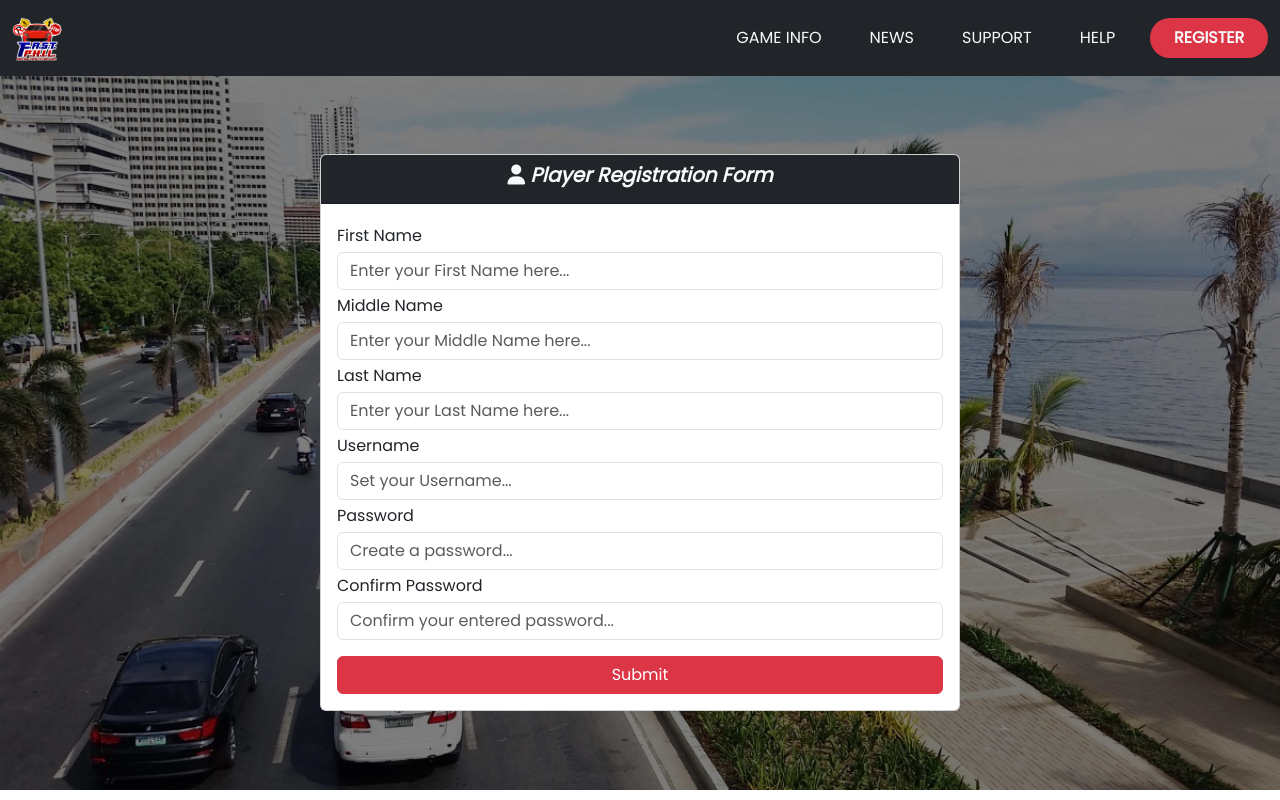
After one commit to josesnts/FAST-PHIL-Driving-Simulation-Game, a PHP site: page /preGame/register.php in a window 1280 px wide. The commit adds this page. Run offline with PHP 8.4, Linux system fonts and the light colour scheme; some libraries are stand-ins or nearby versions.

Commit message:
Register Added

```diff
--- a/functions/header.php
+++ b/functions/header.php
@@ -1,7 +1,7 @@
 <meta charset="UTF-8">
     <meta name="viewport" content="width=device-width, initial-scale=1.0">
     <!-- Favicon -->
-    <link rel="icon" type="image/x-icon" href="images/FAST-PHIL-LOGO.ico">
+    <link rel="icon" type="image/x-icon" href="../images/FAST-PHIL-LOGO.ico">
     <!-- CSS Link  -->
     <link rel="stylesheet" href="styles.css">
     <!-- Bootstrap CSS Link -->
--- a/functions/navbar.php
+++ b/functions/navbar.php
@@ -2,8 +2,8 @@
 <nav class="navbar navbar-expand-lg bg-dark">
         <div class="container-fluid">
 
-<a class="navbar-brand text-light fw-bold" href="index.php">
-    <img src="images/FAST-PHIL-LOGO.png" alt="Logo" width="50" height="50" class="d-inline-block align-text-center animate__animated animate__flip">
+<a class="navbar-brand text-light fw-bold" href="../index.php">
+    <img src="../images/FAST-PHIL-LOGO.png" alt="Logo" width="50" height="50" class="d-inline-block align-text-center animate__animated animate__flip">
 </a>
 <!-- Toggler Button -->
 <button class="navbar-toggler" type="button" data-bs-toggle="collapse" data-bs-target="#navbarSupportedContent" aria-controls="navbarSupportedContent" aria-expanded="false" aria-label="Toggle navigation">
@@ -24,7 +24,7 @@
                 <li class="nav-item navbarOption">
                 <a class="nav-link text-light px-4" href="index.php">HELP</a>
                 </li>\                <li class="nav-item">
-                <a class="nav-link active text-light bg-danger rounded-pill px-4 fw-bold animate__animated animate__bounceIn" aria-current="page" href="index.php">
+                <a class="nav-link active text-light bg-danger rounded-pill px-4 fw-bold animate__animated animate__bounceIn" aria-current="page" href="../preGame/register.php">
                     <b>
                         REGISTER
                     </b>
--- /dev/null
+++ b/preGame/register.php
@@ -0,0 +1,134 @@
+<?php
+
+include "../databaseConnection/connect.php";
+
+  if (isset($_POST['submit'])) {
+
+    $firstName = $_POST['firstName'];
+
+    $middleName = $_POST['middleName'];
+
+    $lastName = $_POST['lastName'];
+
+    $username = $_POST['username'];
+
+    $password = $_POST['password'];
+
+    $confirmPassword = $_POST['confirmPassword'];
+
+    $hashPassword = password_hash($password, PASSWORD_DEFAULT);
+
+    date_default_timezone_set("Asia/Manila");
+    $dateRegistered = date("Y-m-d H:i:s");
+
+    // TRY: PASSWORD CONFIRMATION: SUCCESS
+    if ($_POST["password"] === $_POST["confirmPassword"]) {
+        $user_information_insert = "INSERT INTO `fastphildsg_users` (`firstName`, `middleName`, `lastName`, `username`, `password`, `dateCreated`, `dateUpdated`) VALUES
+        ('$firstName','$middleName','$lastName', '$username', '$hashPassword', '$dateRegistered', '$dateRegistered')";
+        $result = $connect->query($user_information_insert);
+
+                // TRY: USER INFORMATION INSERTION: SUCCESS
+                if ($result === TRUE) {
+                    echo
+                    '<script>
+                        alert("You are now Registered Successfully!");
+                        window.location.href = "../index.php";
+                    </script>';
+                  }
+
+                // CATCH: USER INFORMATION INSERTION: FAILED
+                else {
+                    echo "Error: " . $result . "<br>" . $connect->error;
+                  }
+
+                  $connect->close();
+                }
+        // CATCH: PASSWORD CONFIRMATION: FAILED
+        else {
+            echo '<script>alert("Password does not match, please try again.")</script>';
+         }
+  }
+
+?>
+
+
+<!DOCTYPE html>
+<html lang="en">
+<head>
+    <?php include '../functions/header.php'; ?>
+</head>
+
+<body class="overflow-hidden">
+    <?php include '../functions/navbar.php'; ?>
+
+    <div class="bg-image d-flex align-items-center justify-content-center flex-column"
+                style="
+                    background-image:   linear-gradient(rgba(0, 0, 0, 0.5), rgba(0, 0, 0, 0.5)), url('../images/bgImage.jpg');
+                    height: 89.2vh;
+                    background-repeat: no-repeat;
+                    background-size: cover;
+                "
+        >
+            <div class="card w-50">
+                <div class="card-header bg-dark text-light">
+                    <!-- Page Title -->
+                    <h5 class="text-center">
+                        <i class="fa-solid fa-user">  </i>
+                        <b>
+                            <i>
+                               Player Registration Form
+                            </i>
+                        </b>
+                    </h5>
+                </div>
+                <!-- Registration Form -->
+                <form action="" method="POST" class="p-3">
+                        <fieldset>
+                            <!-- First Name Form -->
+                                <div class="form-group">
+                                    <label for="firstName" class="mt-1">First Name</label>
+                                    <input type="text" id="firstName" name="firstName" class="mt-1 form-control" placeholder="Enter your First Name here...">
+                                </div>
+
+                            <!-- Middle Name Form -->
+                                <div class="form-group">
+                                    <label for="middleName" class="mt-1">Middle Name</label>
+                                    <input type="text" id="middleName" name="middleName" class="mt-1 form-control" placeholder="Enter your Middle Name here...">
+                                </div>
+
+                            <!-- Last Name Form -->
+                                <div class="form-group">
+                                    <label for="lastName" class="mt-1">Last Name</label>
+                                    <input type="text" id="lastName" name="lastName" class="mt-1 form-control" placeholder="Enter your Last Name here...">
+                                </div>
+
+                            <!-- Username Form -->
+                                <div class="form-group">
+                                    <label for="username" class="mt-1">Username</label>
+                                    <input type="text" id="username" name="username" class="mt-1 form-control" placeholder="Set your Username...">
+                                </div>
+
+                            <!-- Password Form -->
+                                <div class="form-group">
+                                    <label for="password" class="mt-1">Password</label>
+                                    <input type="password" id="password" name="password" class="mt-1 form-control" placeholder="Create a password...">
+                                </div>
+
+                            <!-- Confirm Password Form -->
+                                <div class="form-group">
+                                    <label for="confirmPassword" class="mt-1">Confirm Password</label>
+                                    <input type="password" id="confirmPassword" name="confirmPassword" class="mt-1 form-control" placeholder="Confirm your entered password...">
+                                </div>
+
+                            <!--Submit Button-->
+                                <div class="form-group">
+                                    <button type="submit" name="submit" value="submit" class="btn btn-danger w-100 mt-3">Submit</button>
+                                </div>
+                        </fieldset>
+                </form>
+                </div>
+                </div>
+
+<script src="https://cdn.jsdelivr.net/npm/bootstrap@5.3.0-alpha1/dist/js/bootstrap.bundle.min.js" integrity="sha384-w76AqPfDkMBDXo30jS1Sgez6pr3x5MlQ1ZAGC+nuZB+EYdgRZgiwxhTBTkF7CXvN" crossorigin="anonymous"></script>
+</body>
+</html>
```
Also changed, not shown: index.php (+68 -9 lines), preGame/authentication.php (added), preGame/login.php (added).
